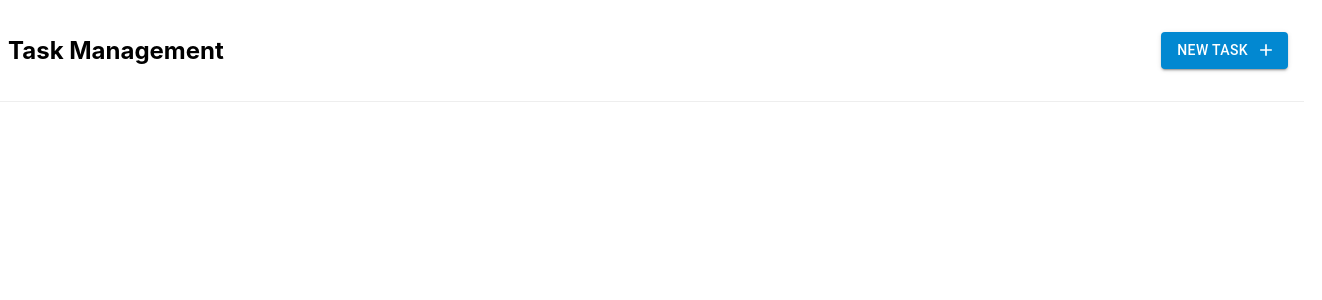
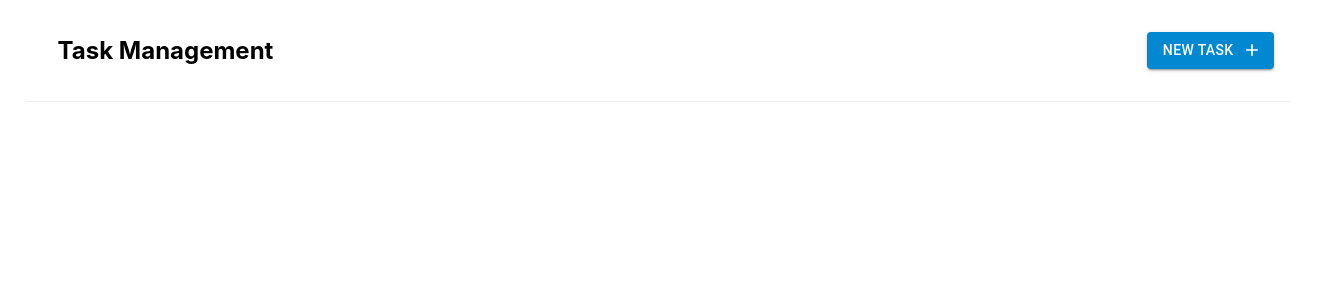
Before and after one commit to ashutosh2803/task-management, a React (Create React App) app: page / in a window 1280 px wide. Shown: the top 300 px of the page, 1322 px wide, since content can reach past the window. Built offline with nearby package versions, Linux system fonts and the light colour scheme.

Commit message:
#3 added uuid for unique keys

```diff
--- a/src/App.css
+++ b/src/App.css
@@ -1,13 +1,16 @@
 .App {
+  margin: 1%;
+  margin: auto;
   display: flex;
+  flex-wrap: wrap;
   flex-direction: column;
-  align-items: center;
+  /* align-items: center; */
 }
 .Header{
   border-bottom: 1px solid #EEE;
   padding:1rem;
   padding-left:2rem;
-  width:100vw;
+  width:95vw;
   display:flex;
   gap:1rem;
   justify-content: space-between;
@@ -24,11 +27,3 @@
 .TaskTitle{
   padding:1rem;
 }
-.Column{
-    display:grid;
-    grid-template-columns: 4fr 4fr 4fr;
-    padding: 1rem;
-    gap: 1rem;
-    width: 100vw;
-    justify-content: center;
-}
```
